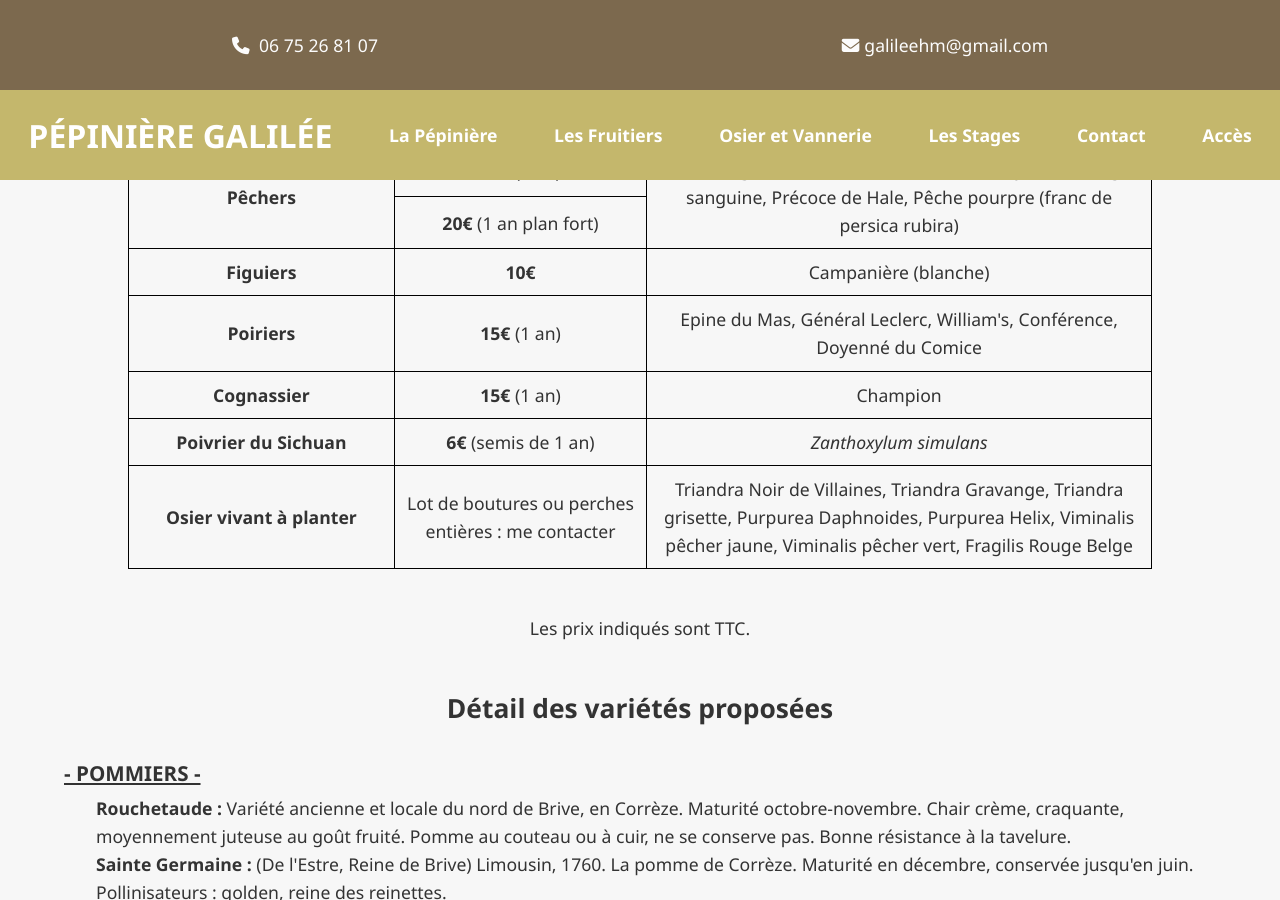
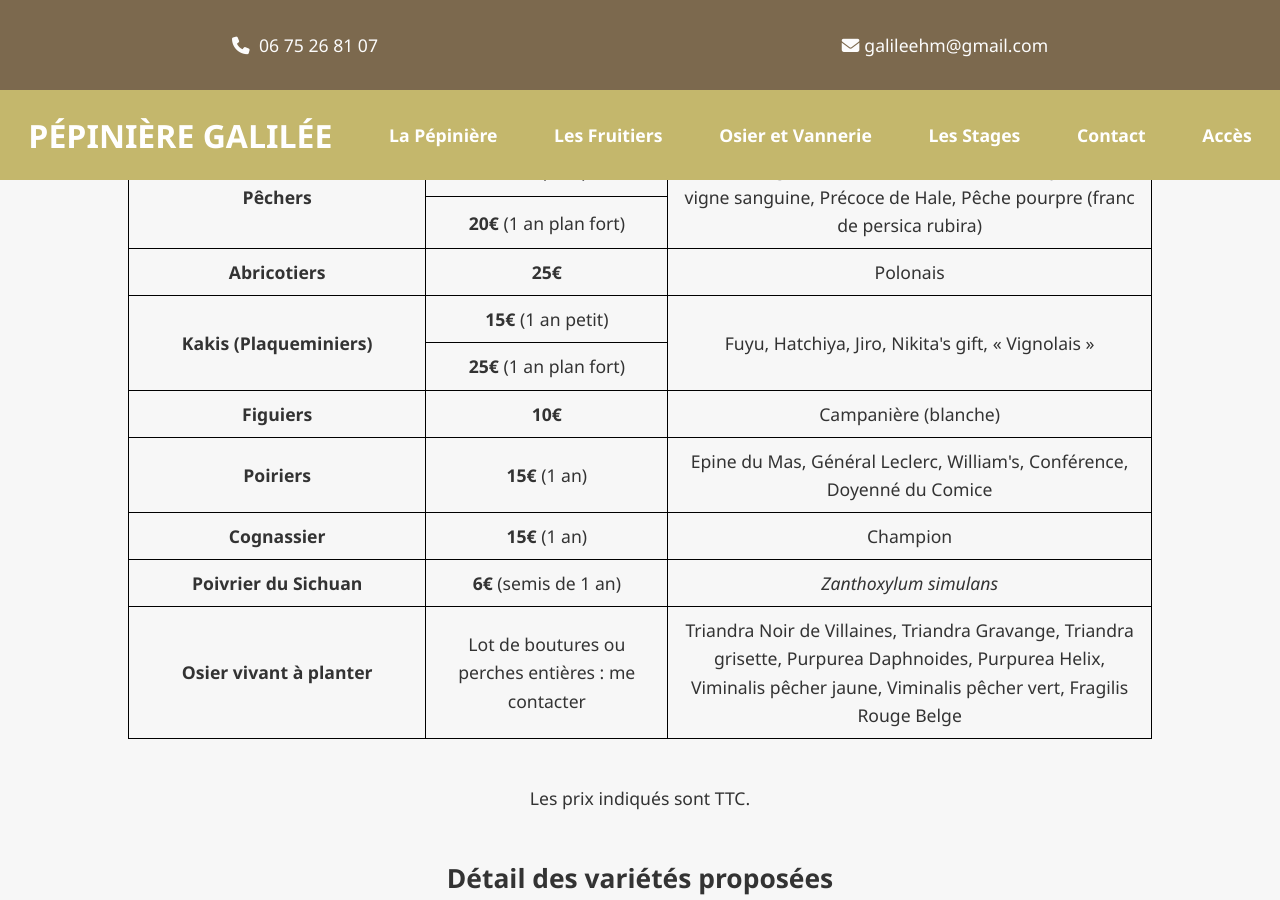
Before and after one commit to pepiniereGalilee/pepiniereGalilee.github.io, a Jekyll site: the page built from _pages/fruitiers.html, in a window 1280 px wide and 900 px high, scrolled down 1175 px. Built offline with Jekyll 4.4.1, drawn with Linux system fonts in a browser that asks for light colours; nearby versions of some CDN libraries.

Commit message:
Update fruitiers.html

```diff
--- a/_pages/fruitiers.html
+++ b/_pages/fruitiers.html
@@ -83,6 +83,24 @@ permalink: /fruitiers
     </tr>
     <tr>
       <td>
+        <strong>Abricotiers</strong>
+      </td>
+      <td><strong>25&euro;</strong></td>
+      <td>Polonais</td>
+    </tr>
+
+    <tr>
+      <td rowspan="2">
+        <strong>Kakis (Plaqueminiers)</strong>
+      </td>
+      <td><strong>15&euro;</strong> (1 an petit)</td>
+      <td rowspan="2">Fuyu, Hatchiya, Jiro, Nikita's gift, « Vignolais »</td>
+    </tr>
+    <tr>
+      <td><strong>25&euro;</strong> (1 an plan fort)</td>
+    </tr>
+    <tr>
+      <td>
         <strong>Figuiers</strong>
       </td>
       <td><strong>10&euro;</strong></td>
```
Also changed, not shown: other parts of _pages/fruitiers.html (+1 -11 lines).
